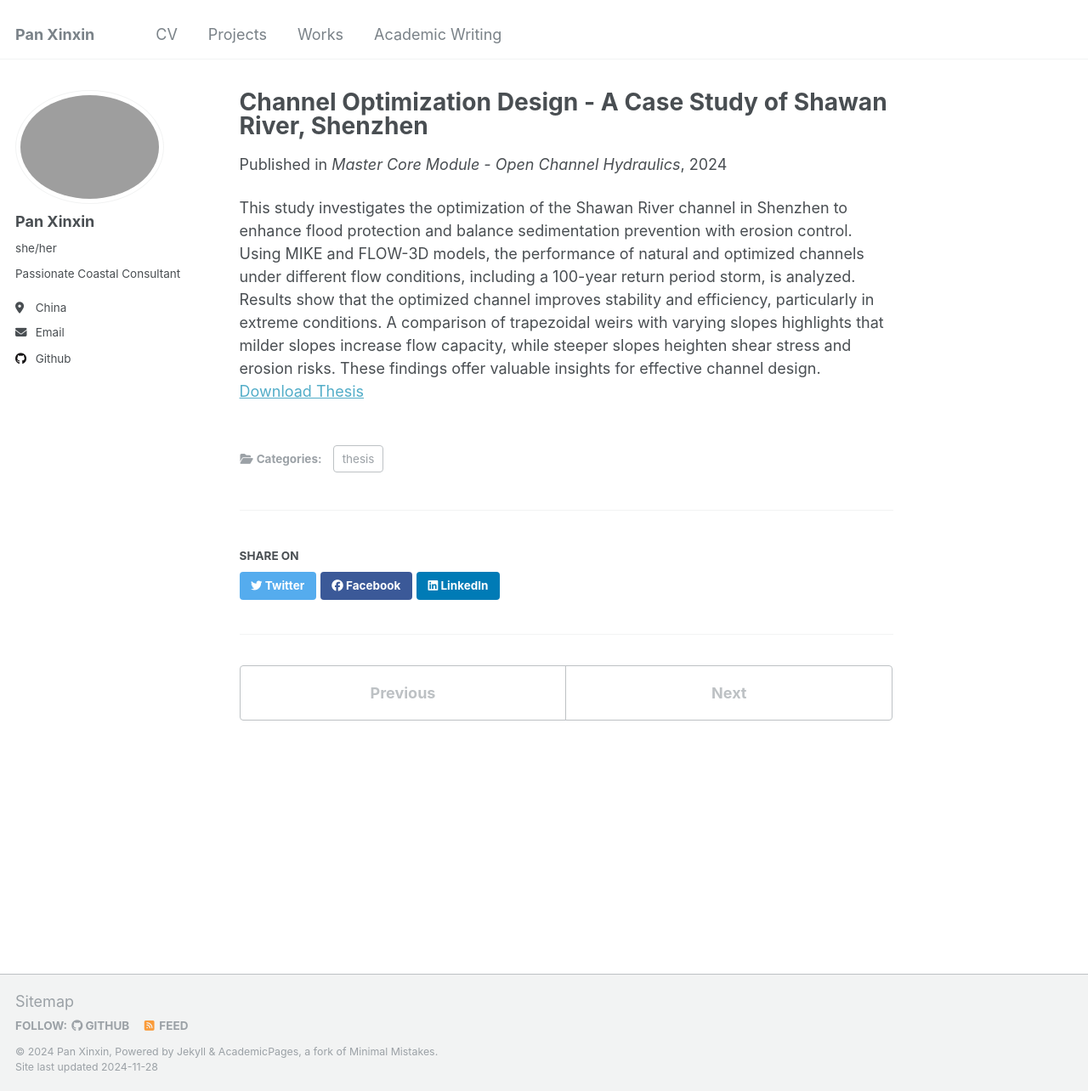
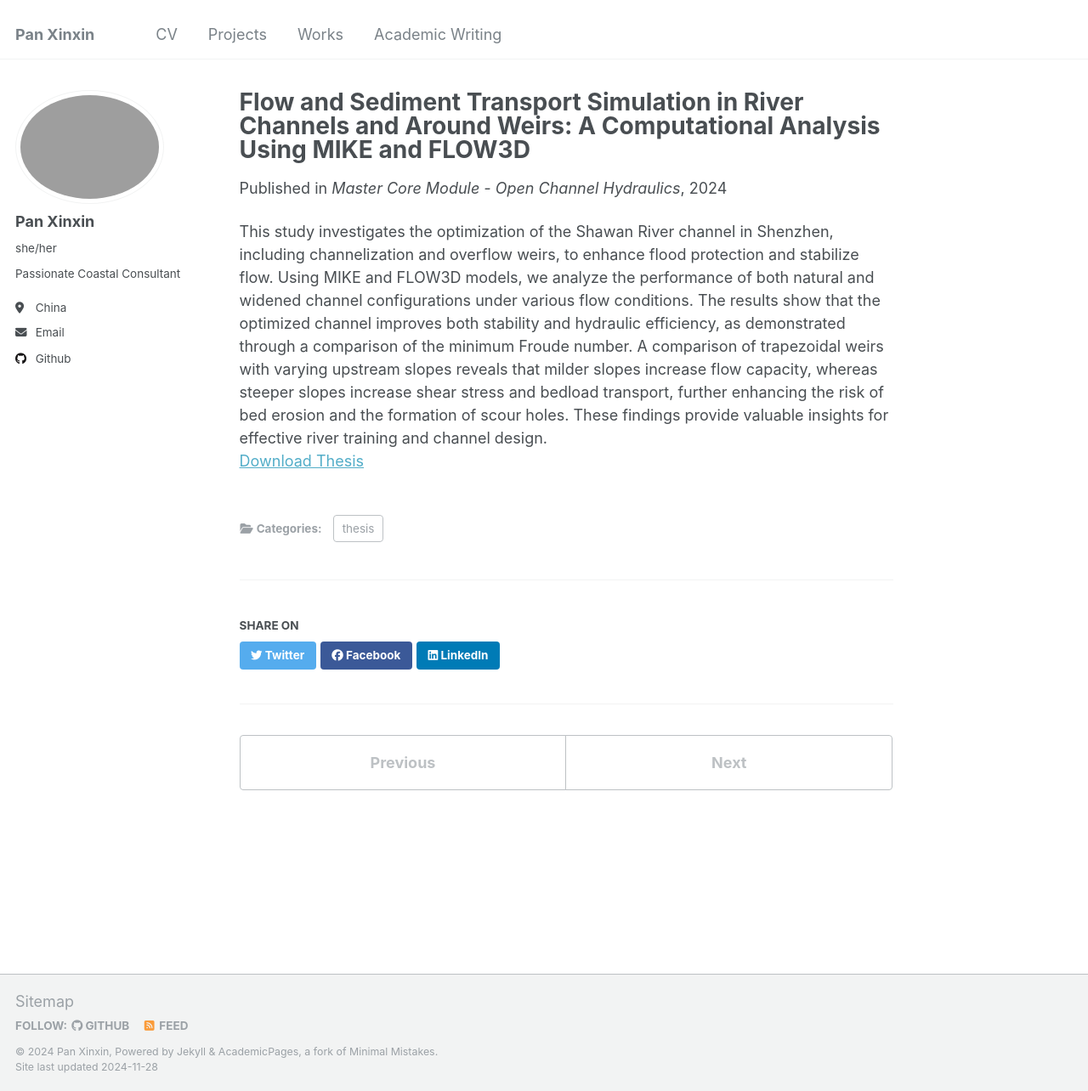
Before and after one commit to kingdaxing/kingdaxing.github.io, a Jekyll site: the page built from _publications/2024-01-15-paper-1-Channel.md, in a window 1280 px wide and 1284 px high. Shown: the whole window at 85% size. Built offline with Jekyll 4.4.1, drawn with Linux system fonts in a browser that asks for light colours.

Commit message:
Update 2024-01-15-paper-1-Channel.md

```diff
--- a/_publications/2024-01-15-paper-1-Channel.md
+++ b/_publications/2024-01-15-paper-1-Channel.md
@@ -1,5 +1,5 @@
 ---
-title: "Channel Optimization Design - A Case Study of Shawan River, Shenzhen"
+title: "Flow and Sediment Transport Simulation in River Channels and Around Weirs: A Computational Analysis Using MIKE and FLOW3D"
 collection: publications
 category: thesis
 permalink: /publication/2024-01-15-paper-1-Channel
@@ -9,5 +9,5 @@ venue: 'Master Core Module - Open Channel Hydraulics'
 paperurl: 'http://kingdaxing.github.io/files/NO1.pdf'
 ---
 
-This study investigates the optimization of the Shawan River channel in Shenzhen to enhance flood protection and balance sedimentation prevention with erosion control. Using MIKE and FLOW-3D models, the performance of natural and optimized channels under different flow conditions, including a 100-year return period storm, is analyzed. Results show that the optimized channel improves stability and efficiency, particularly in extreme conditions. A comparison of trapezoidal weirs with varying slopes highlights that milder slopes increase flow capacity, while steeper slopes heighten shear stress and erosion risks. These findings offer valuable insights for effective channel design. <br/>
+This study investigates the optimization of the Shawan River channel in Shenzhen, including channelization and overflow weirs, to enhance flood protection and stabilize flow. Using MIKE and FLOW3D models, we analyze the performance of both natural and widened channel configurations under various flow conditions. The results show that the optimized channel improves both stability and hydraulic efficiency, as demonstrated through a comparison of the minimum Froude number. A comparison of trapezoidal weirs with varying upstream slopes reveals that milder slopes increase flow capacity, whereas steeper slopes increase shear stress and bedload transport, further enhancing the risk of bed erosion and the formation of scour holes. These findings provide valuable insights for effective river training and channel design. <br/>
 [Download Thesis](http://kingdaxing.github.io/files/NO1.pdf)
```
